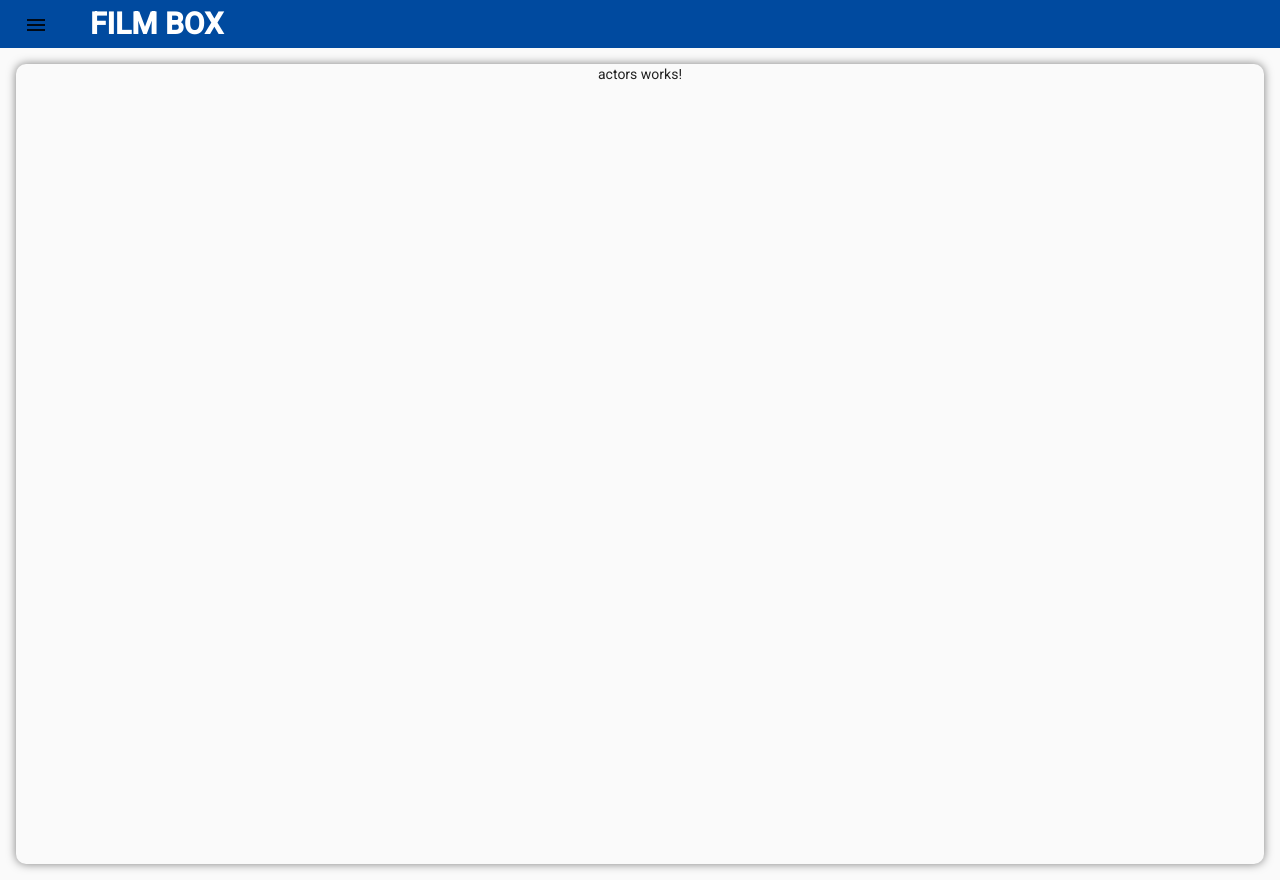
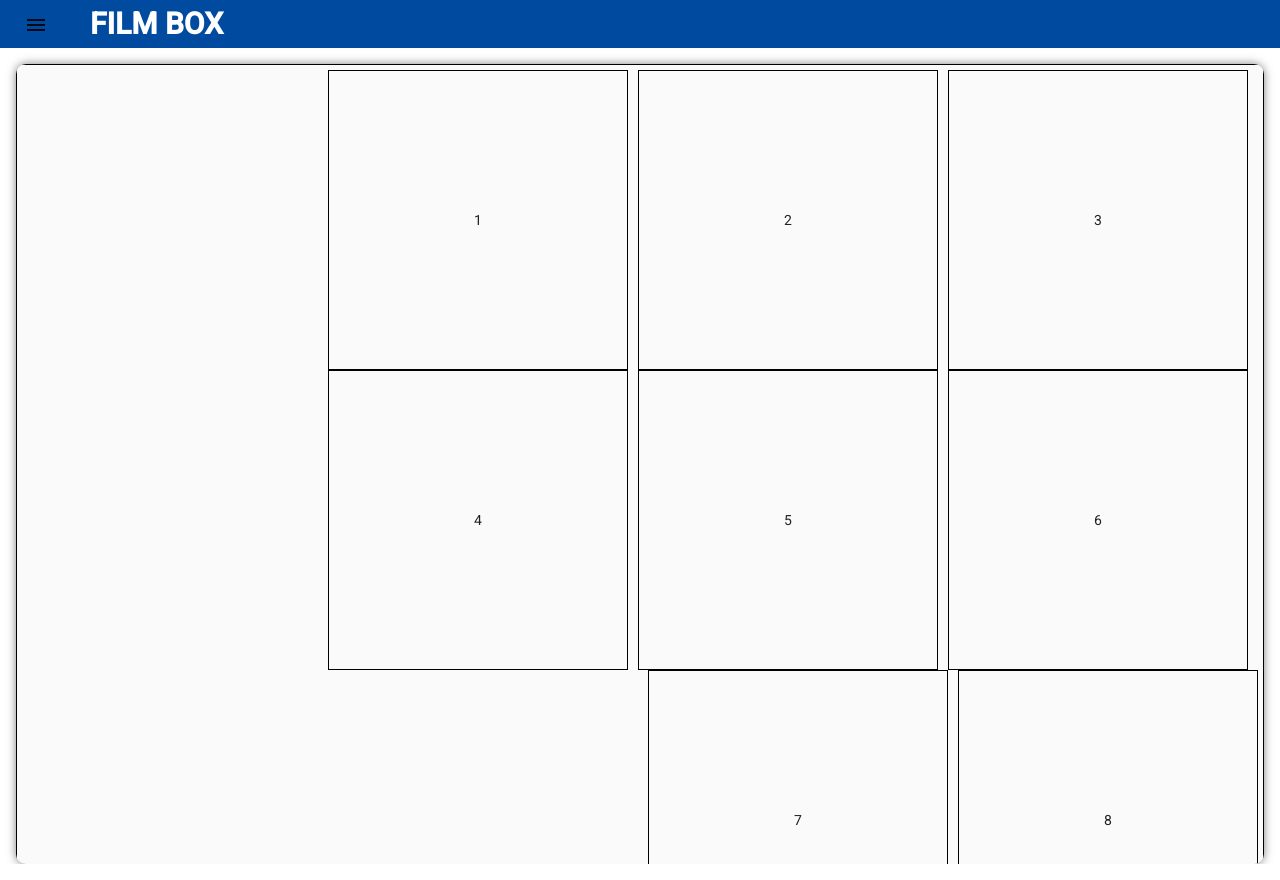
Before and after one commit to basil4ever/film-box, an Angular app: page /actors in a window 1280 px wide. Built offline with nearby package versions, Linux system fonts and the light colour scheme.

Commit message:
actors page

```diff
--- a/package.json
+++ b/package.json
@@ -16,6 +16,7 @@
     "@angular/common": "~10.0.6",
     "@angular/compiler": "~10.0.6",
     "@angular/core": "~10.0.6",
+    "@angular/flex-layout": "^10.0.0-beta.32",
     "@angular/forms": "~10.0.6",
     "@angular/material": "^10.2.7",
     "@angular/platform-browser": "~10.0.6",
--- a/src/app/actors/actors.component.html
+++ b/src/app/actors/actors.component.html
@@ -1 +1,14 @@
-<p>actors works!</p>
+<div class="outerContainer">
+  <div class="content">
+    <div class="container" fxLayout="row wrap" fxLayoutAlign="end" fxLayoutGap="10px" >
+      <div fxLayoutAlign="center center">1</div>
+      <div fxLayoutAlign="center center">2</div>
+      <div fxLayoutAlign="center center">3</div>
+      <div fxLayoutAlign="center center">4</div>
+      <div fxLayoutAlign="center center">5</div>
+      <div fxLayoutAlign="center center">6</div>
+      <div fxLayoutAlign="center center">7</div>
+      <div fxLayoutAlign="center center">8</div>
+    </div>
+  </div>
+</div>
--- a/src/app/actors/actors.component.scss
+++ b/src/app/actors/actors.component.scss
@@ -0,0 +1,21 @@
+.outerContainer {
+  padding: 5px;
+  box-sizing: content-box;
+  border: 1px solid black;
+}
+
+.container {
+  display: flex;
+  //flex-flow: row wrap;
+
+  div {
+    height: 300px;
+    width: 300px;
+    //margin: 20px;
+    border: 1px solid black;
+  }
+
+}
+
+.content {
+}
--- a/src/app/app.component.html
+++ b/src/app/app.component.html
@@ -2,11 +2,7 @@
   <app-sidebar></app-sidebar>
   <mat-sidenav-container>
     <mat-sidenav-content>
-      <div class="content mat-elevation-z4">
-
-        <router-outlet></router-outlet>
-
-      </div>
+      <router-outlet></router-outlet>
     </mat-sidenav-content>
   </mat-sidenav-container>
 </div>
--- a/src/app/app.component.scss
+++ b/src/app/app.component.scss
@@ -1,15 +1,13 @@
 .app-cmp {
 
-  .content {
+
+  mat-sidenav-container {
     height: 100vh;
     margin: 16px;
     display: flex;
     justify-content: center;
     border-radius: 10px;
-    box-shadow: 0 0 10px rgba(0,0,0,0.5);
-  }
-
-  mat-sidenav-container {
+    box-shadow: 0 0 10px rgba(0, 0, 0, 0.5);
   }
 
 
```
Also changed, not shown: src/app/app.module.ts (+7 -1 lines), src/app/films/films.module.ts (+7 -1 lines), 1 other file (tests, documents, lock files or other folders).
